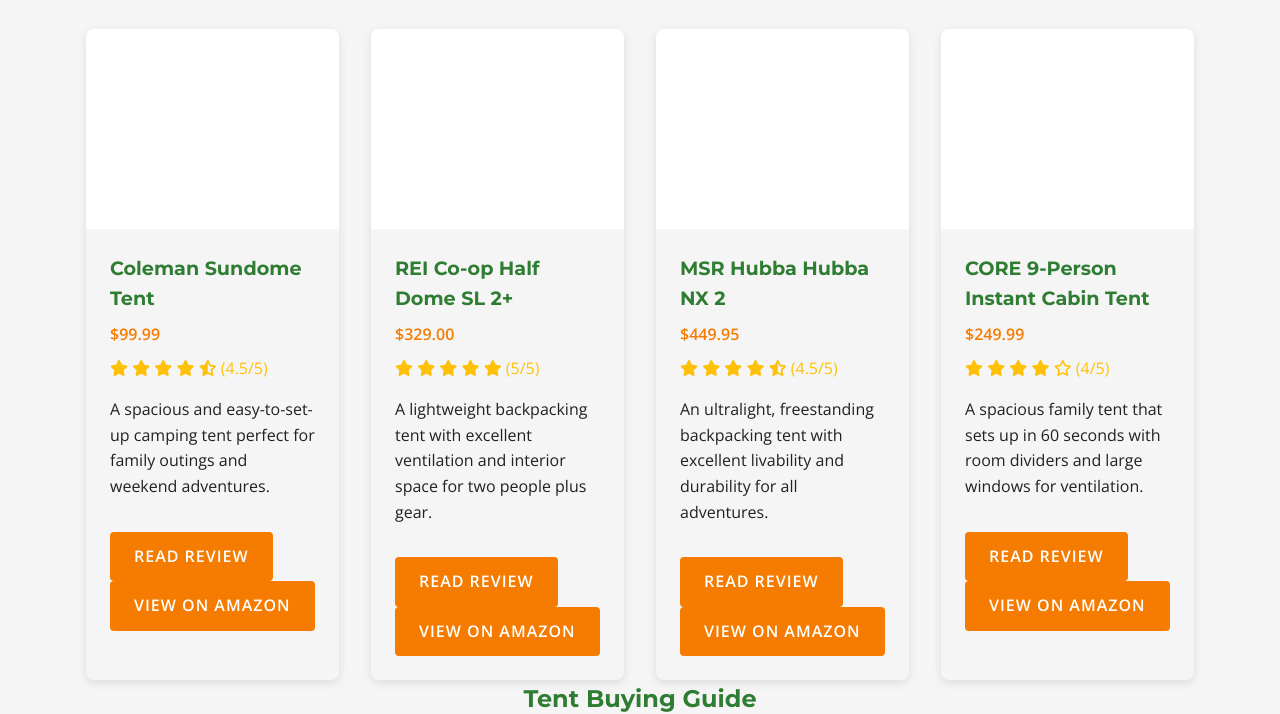
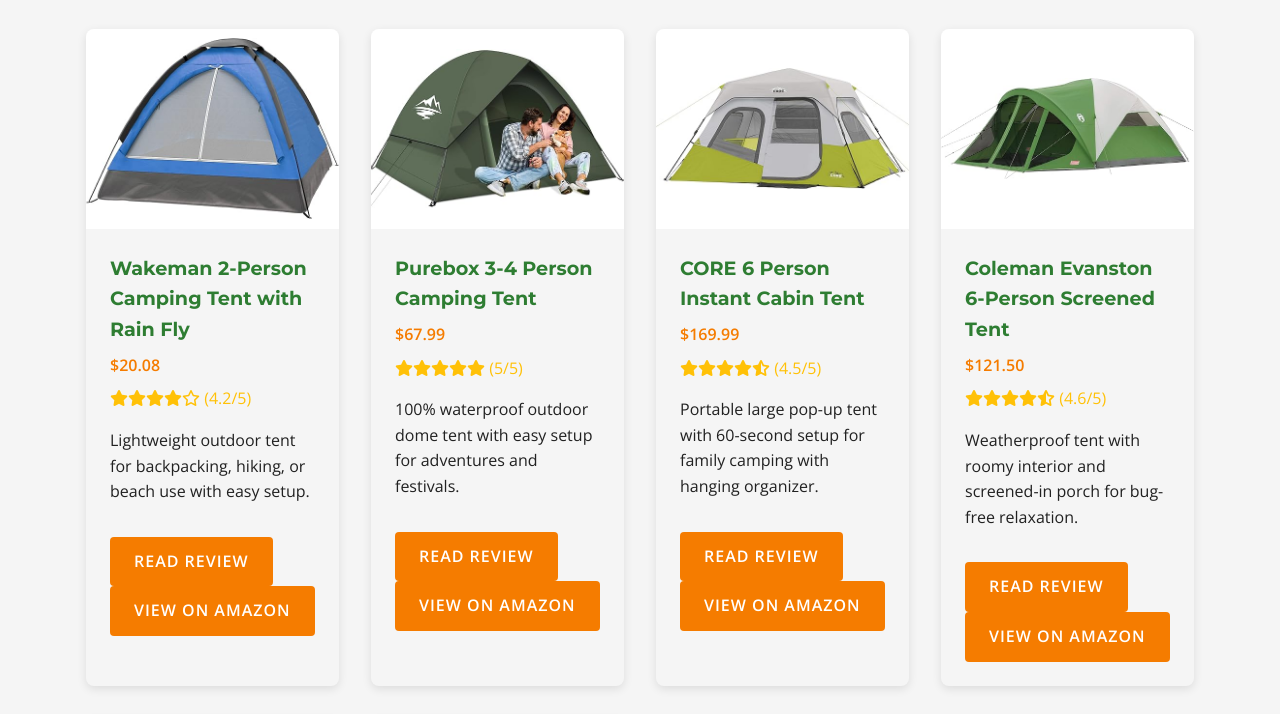
Before and after one commit to tkamphefner/camping-affiliate-website, a website: page pages/category-pages/tents.html in a window 1280 px wide. Shown: the part 574-1288 px from the top of the page. Drawn offline with nearby package versions, Linux system fonts and the light colour scheme.

Commit message:
Add product-loader.js to dynamically load products from JSON file

```diff
--- /dev/null
+++ b/js/product-loader.js
@@ -0,0 +1,99 @@
+// Product Loader Script
+document.addEventListener('DOMContentLoaded', function() {
+    // Load products from JSON file
+    fetch('/js/data/products.json')
+        .then(response => response.json())
+        .then(data => {
+            // Get the current page category from the URL
+            const currentPath = window.location.pathname;
+            let currentCategory = '';
+
+            if (currentPath.includes('tents.html')) {
+                currentCategory = 'tents';
+            } else if (currentPath.includes('hiking-gear.html')) {
+                currentCategory = 'hiking-gear';
+            } else if (currentPath.includes('furniture.html')) {
+                currentCategory = 'furniture';
+            } else if (currentPath.includes('lights-lanterns.html') || currentPath.includes('lighting.html')) {
+                currentCategory = 'lighting';
+            } else if (currentPath.includes('water-filtration.html')) {
+                currentCategory = 'water';
+            } else if (currentPath.includes('camping-cookware.html')) {
+                currentCategory = 'cooking';
+            }
+
+            // Filter products by category if on a category page
+            let productsToDisplay = data.products;
+            if (currentCategory) {
+                productsToDisplay = data.products.filter(product => product.category === currentCategory);
+            }
+
+            // Find product grid on the page
+            const productGrid = document.querySelector('.products-grid');
+            if (productGrid && productsToDisplay.length > 0) {
+                // Clear existing products
+                productGrid.innerHTML = '';
+
+                // Add products to the grid
+                productsToDisplay.forEach(product => {
+                    const productCard = createProductCard(product);
+                    productGrid.appendChild(productCard);
+                });
+            }
+        })
+        .catch(error => console.error('Error loading products:', error));
+});
+
+// Function to create a product card element
+function createProductCard(product) {
+    const productCard = document.createElement('div');
+    productCard.className = 'product-card';
+
+    // Format price
+    const formattedPrice = new Intl.NumberFormat('en-US', {
+        style: 'currency',
+        currency: 'USD'
+    }).format(product.price);
+
+    // Create star rating HTML
+    const fullStars = Math.floor(product.rating);
+    const hasHalfStar = product.rating % 1 >= 0.5;
+    let starsHTML = '';
+
+    for (let i = 0; i < fullStars; i++) {
+        starsHTML += '<i class="fas fa-star"></i>';
+    }
+
+    if (hasHalfStar) {
+        starsHTML += '<i class="fas fa-star-half-alt"></i>';
+    }
+
+    const emptyStars = 5 - fullStars - (hasHalfStar ? 1 : 0);
+    for (let i = 0; i < emptyStars; i++) {
+        starsHTML += '<i class="far fa-star"></i>';
+    }
+
+    // Build product card HTML
+    productCard.innerHTML = `
+        <div class="product-img" style="background-image: url('${product.image}');"></div>
+        <div class="product-content">
+            <h3 class="product-title">${product.name}</h3>
+            <div class="product-price">${formattedPrice}</div>
+            <div class="product-rating">
+                ${starsHTML}
+                <span>(${product.rating}/5)</span>
+            </div>
+            <p class="product-description">${product.description}</p>
+            <div class="product-buttons">
+                <a href="../product-pages/${product.id}.html" class="btn">Read Review</a>
+                <a href="${product.affiliateLink}" class="btn btn-secondary" data-affiliate="true"
+                   data-product-id="${product.id}"
+                   data-product-name="${product.name}"
+                   data-product-price="${product.price}"
+                   data-product-category="${product.category}">View on Amazon</a>
+            </div>
+        </div>
+    `;
+
+    return productCard;
+}
--- a/pages/category-pages/tents.html
+++ b/pages/category-pages/tents.html
@@ -367,5 +367,6 @@
     <!-- JavaScript -->
     <script src="../../js/main.js"></script>
     <script src="../../js/affiliate.js"></script>
+    <script src="../../js/product-loader.js"></script>
 </body>
 </html>
```
